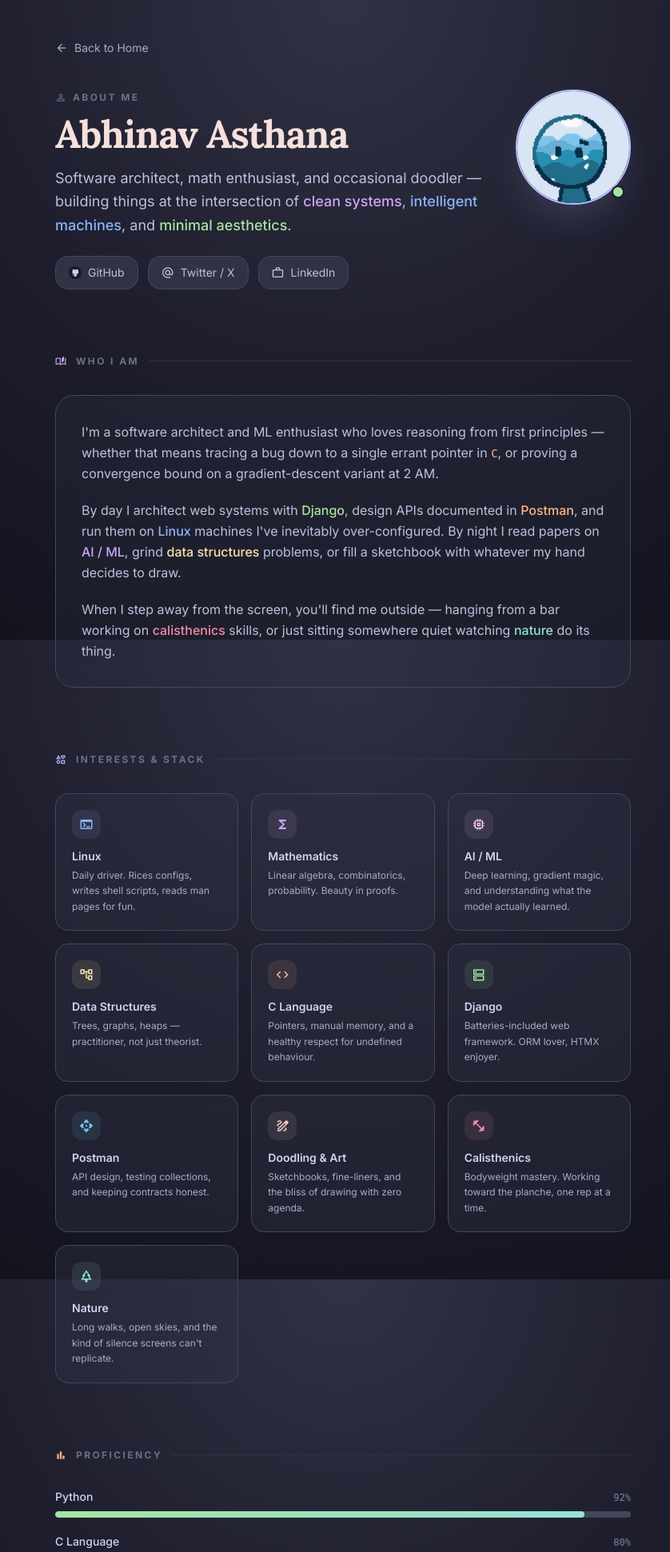
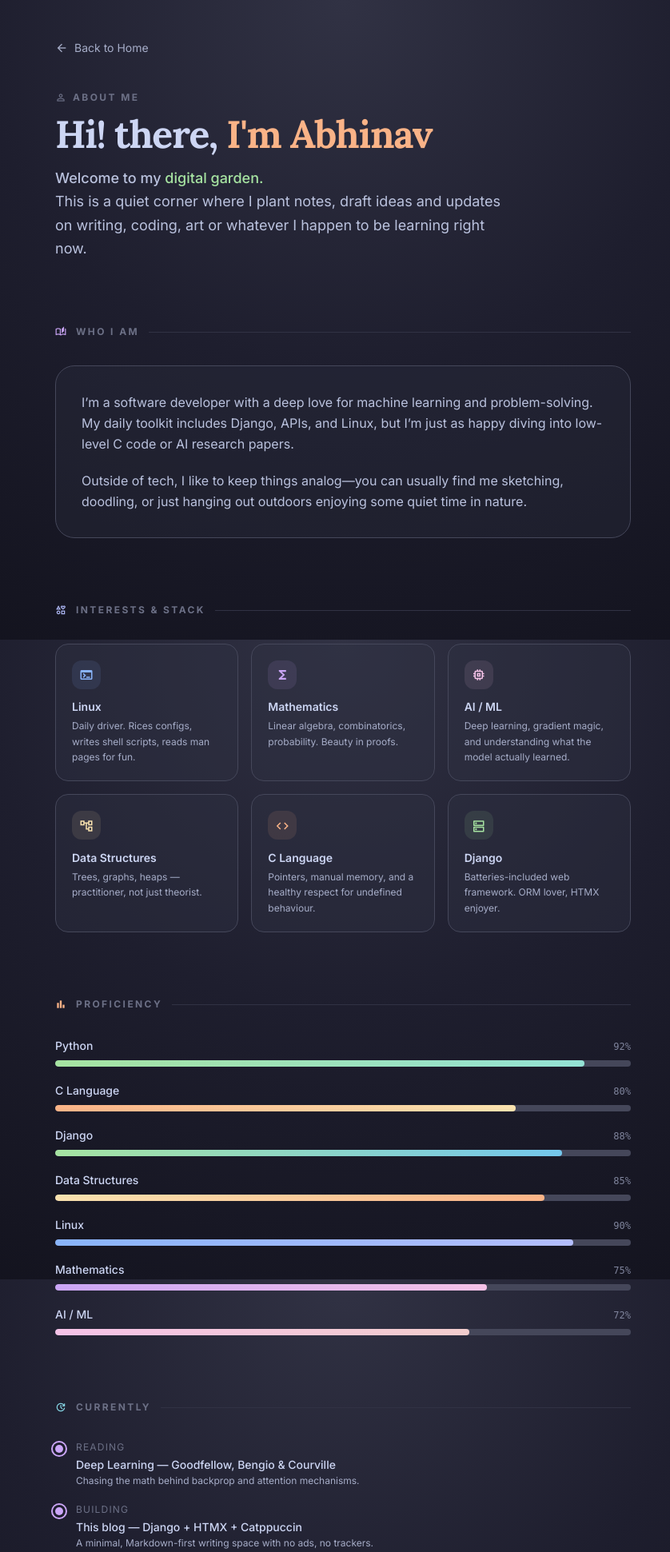
Before and after one commit to abhicodes07/personal-blog-site, a Django app: page /about/ in a window 1280 px wide. Shown: the top 1941 px of the page at 80% size, without its empty margins (211-1049 px from the left). Run offline with Django 5.2, Linux system fonts and the light colour scheme; some libraries are stand-ins or nearby versions.

Commit message:
refactor(templates): :recycle: change stuff

```diff
--- a/blog/templates/blog/about.html
+++ b/blog/templates/blog/about.html
@@ -198,17 +198,27 @@
       <span class="material-symbols-outlined text-sm">person</span>
       About me
     </div>
-    <h1
-      class="text-4xl md:text-5xl font-bold tracking-tight text-ctp-rosewater font-serif mb-4 animate-fade-up delay-200">
-      Abhinav Asthana
+    <h1 class="text-4xl md:text-5xl font-bold tracking-tight font-serif mb-4 animate-fade-up delay-200">
+      Hi! there,
+      <span class="text-ctp-peach">I'm Abhinav</span>
     </h1>
+
+    {% comment %}
     <p class="text-ctp-subtext1 text-lg leading-relaxed max-w-xl animate-fade-up delay-250">
       Software architect, math enthusiast, and occasional doodler — building
       things at the intersection of <span class="text-ctp-mauve font-medium">clean systems</span>,
       <span class="text-ctp-blue font-medium">intelligent machines</span>, and
       <span class="text-ctp-green font-medium">minimal aesthetics</span>.
     </p>
+    {% endcomment %}
 
+    <p class="flex flex-col text-ctp-subtext1 text-lg leading-relaxed max-w-xl animate-fade-up delay-250">
+      <span class="font-medium">Welcome to my <span class="text-ctp-green">digital garden.</span></span>
+      <span>This is a quiet corner where I plant notes, draft ideas and updates on writing, coding, art or whatever I
+        happen
+        to be learning right now.</span>
+    </p>
+    {% comment %}
     <!-- Social pills -->
     <div class="flex flex-wrap justify-center md:justify-start gap-3 mt-6 animate-fade-up delay-300">
       <a href="https://github.com/abhicodes07"
@@ -227,9 +237,12 @@
         LinkedIn
       </a>
     </div>
+    {% endcomment %}
   </div>
 
   <!-- Avatar -->
+  {% comment %}
+
   <div class="relative avatar-ring shrink-0 animate-scale-in delay-100">
     <div
       class="w-32 h-32 md:w-36 md:h-36 rounded-full overflow-hidden border-2 border-ctp-lavender shadow-2xl shadow-ctp-lavender/20">
@@ -239,6 +252,7 @@
     <span class="absolute bottom-2 right-2 w-4 h-4 bg-ctp-green rounded-full border-2 border-ctp-base shadow"></span>
   </div>
 
+  {% endcomment %}
 </section>
 
 <!-- ── SECTION DIVIDER HELPER ─────────────────────────────────── -->
@@ -255,25 +269,12 @@
   <div
     class="bg-ctp-surface0/30 border border-ctp-surface1 rounded-3xl p-8 space-y-5 text-ctp-subtext1 text-[16px] leading-relaxed">
     <p>
-      I'm a software architect and ML enthusiast who loves reasoning from first principles —
-      whether that means tracing a bug down to a single errant pointer in
-      <span class="text-ctp-peach font-medium font-mono text-sm">C</span>,
-      or proving a convergence bound on a gradient-descent variant at 2 AM.
+      I’m a software developer with a deep love for machine learning and problem-solving. My daily toolkit includes
+      Django, APIs, and Linux, but I’m just as happy diving into low-level C code or AI research papers.
     </p>
     <p>
-      By day I architect web systems with <span class="text-ctp-green font-medium">Django</span>,
-      design APIs documented in <span class="text-ctp-peach font-medium">Postman</span>,
-      and run them on <span class="text-ctp-blue font-medium">Linux</span> machines I've
-      inevitably over-configured. By night I read papers on
-      <span class="text-ctp-mauve font-medium">AI / ML</span>, grind
-      <span class="text-ctp-yellow font-medium">data structures</span> problems,
-      or fill a sketchbook with whatever my hand decides to draw.
-    </p>
-    <p>
-      When I step away from the screen, you'll find me outside — hanging from a bar
-      working on <span class="text-ctp-red font-medium">calisthenics</span> skills,
-      or just sitting somewhere quiet watching
-      <span class="text-ctp-teal font-medium">nature</span> do its thing.
+      Outside of tech, I like to keep things analog—you can usually find me sketching, doodling, or just hanging out
+      outdoors enjoying some quiet time in nature.
     </p>
   </div>
 </section>
@@ -351,50 +352,6 @@
       <p class="text-ctp-text font-semibold text-sm mb-1">Django</p>
       <p class="text-ctp-subtext0 text-xs leading-relaxed">Batteries-included web framework. ORM lover, HTMX enjoyer.
       </p>
-    </div>
-
-    <!-- Postman -->
-    <div
-      class="interest-card bg-ctp-surface0/40 border border-ctp-surface1 hover:border-ctp-sapphire hover:bg-ctp-surface0/70 hover:shadow-lg hover:shadow-ctp-sapphire/10 rounded-2xl p-5">
-      <div class="w-9 h-9 rounded-xl bg-ctp-sapphire/10 flex items-center justify-center mb-3">
-        <span class="material-symbols-outlined text-ctp-sapphire text-lg">api</span>
-      </div>
-      <p class="text-ctp-text font-semibold text-sm mb-1">Postman</p>
-      <p class="text-ctp-subtext0 text-xs leading-relaxed">API design, testing collections, and keeping contracts
-        honest.</p>
-    </div>
-
-    <!-- Doodling / Art -->
-    <div
-      class="interest-card bg-ctp-surface0/40 border border-ctp-surface1 hover:border-ctp-flamingo hover:bg-ctp-surface0/70 hover:shadow-lg hover:shadow-ctp-flamingo/10 rounded-2xl p-5">
-      <div class="w-9 h-9 rounded-xl bg-ctp-flamingo/10 flex items-center justify-center mb-3">
-        <span class="material-symbols-outlined text-ctp-flamingo text-lg">draw</span>
-      </div>
-      <p class="text-ctp-text font-semibold text-sm mb-1">Doodling &amp; Art</p>
-      <p class="text-ctp-subtext0 text-xs leading-relaxed">Sketchbooks, fine-liners, and the bliss of drawing with zero
-        agenda.</p>
-    </div>
-
-    <!-- Calisthenics -->
-    <div
-      class="interest-card bg-ctp-surface0/40 border border-ctp-surface1 hover:border-ctp-red hover:bg-ctp-surface0/70 hover:shadow-lg hover:shadow-ctp-red/10 rounded-2xl p-5">
-      <div class="w-9 h-9 rounded-xl bg-ctp-red/10 flex items-center justify-center mb-3">
-        <span class="material-symbols-outlined text-ctp-red text-lg">fitness_center</span>
-      </div>
-      <p class="text-ctp-text font-semibold text-sm mb-1">Calisthenics</p>
-      <p class="text-ctp-subtext0 text-xs leading-relaxed">Bodyweight mastery. Working toward the planche, one rep at a
-        time.</p>
-    </div>
-
-    <!-- Nature -->
-    <div
-      class="interest-card bg-ctp-surface0/40 border border-ctp-surface1 hover:border-ctp-teal hover:bg-ctp-surface0/70 hover:shadow-lg hover:shadow-ctp-teal/10 rounded-2xl p-5">
-      <div class="w-9 h-9 rounded-xl bg-ctp-teal/10 flex items-center justify-center mb-3">
-        <span class="material-symbols-outlined text-ctp-teal text-lg">park</span>
-      </div>
-      <p class="text-ctp-text font-semibold text-sm mb-1">Nature</p>
-      <p class="text-ctp-subtext0 text-xs leading-relaxed">Long walks, open skies, and the kind of silence screens can't
-        replicate.</p>
     </div>
 
   </div>
@@ -490,18 +447,6 @@
       </div>
     </div>
 
-    <!-- Postman -->
-    <div class="skill-item">
-      <div class="flex justify-between items-baseline mb-2">
-        <span class="text-sm font-medium text-ctp-text">Postman / API Design</span>
-        <span class="text-xs text-ctp-overlay1 font-mono skill-label">82%</span>
-      </div>
-      <div class="h-2 w-full bg-ctp-surface1 rounded-full overflow-hidden">
-        <div class="skill-bar h-full rounded-full bg-gradient-to-r from-ctp-sapphire to-ctp-blue" data-width="82%">
-        </div>
-      </div>
-    </div>
-
   </div>
 </section>
 
@@ -533,16 +478,6 @@
         <p class="text-ctp-text font-medium text-sm">This blog — Django + HTMX + Catppuccin</p>
         <p class="text-ctp-subtext0 text-xs mt-0.5">A minimal, Markdown-first writing space with no ads, no trackers.
         </p>
-      </div>
-    </div>
-
-    <!-- Practising -->
-    <div class="flex gap-4 items-start group">
-      <div class="timeline-dot mt-1.5 group-hover:bg-ctp-red transition-colors duration-200"></div>
-      <div>
-        <p class="text-xs uppercase tracking-widest text-ctp-overlay0 mb-1">Practising</p>
-        <p class="text-ctp-text font-medium text-sm">Calisthenics — muscle-up → front lever progression</p>
-        <p class="text-ctp-subtext0 text-xs mt-0.5">Three sessions a week. Slow, deliberate, consistent.</p>
       </div>
     </div>
 
```
